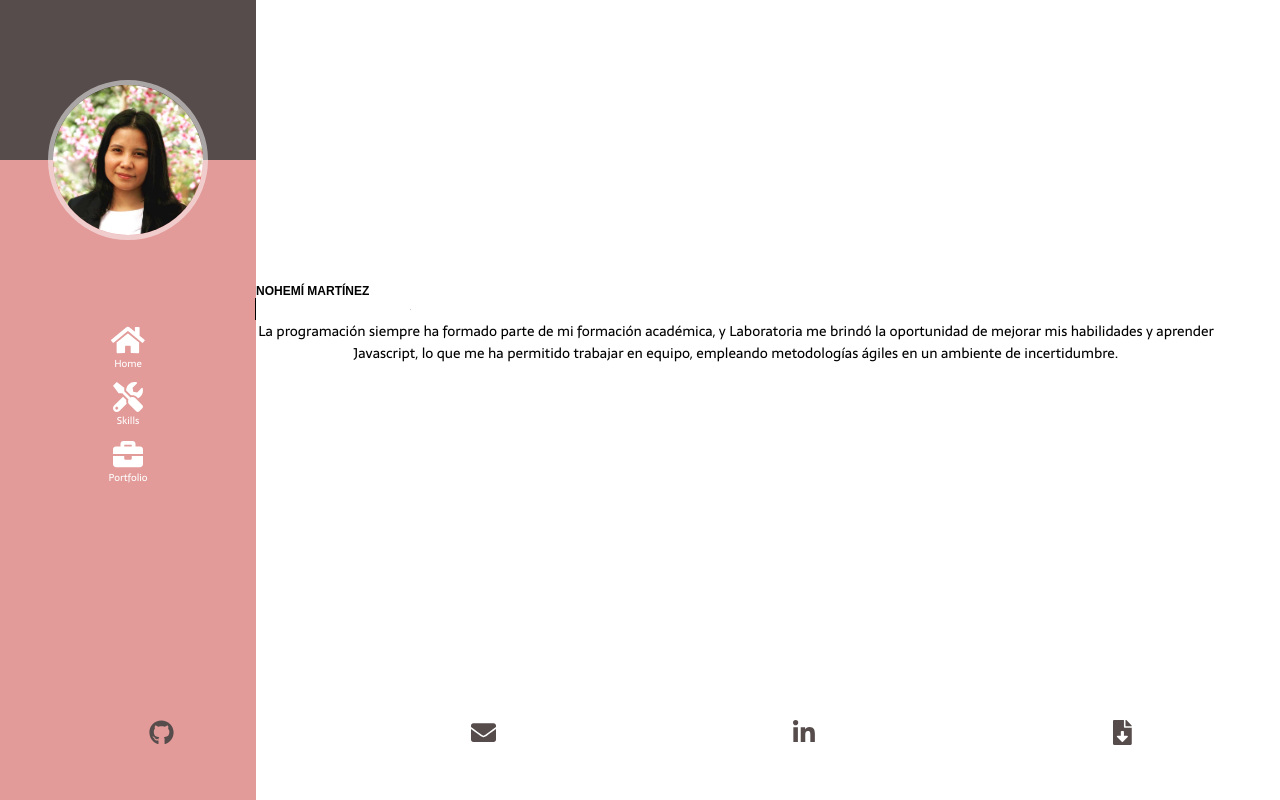
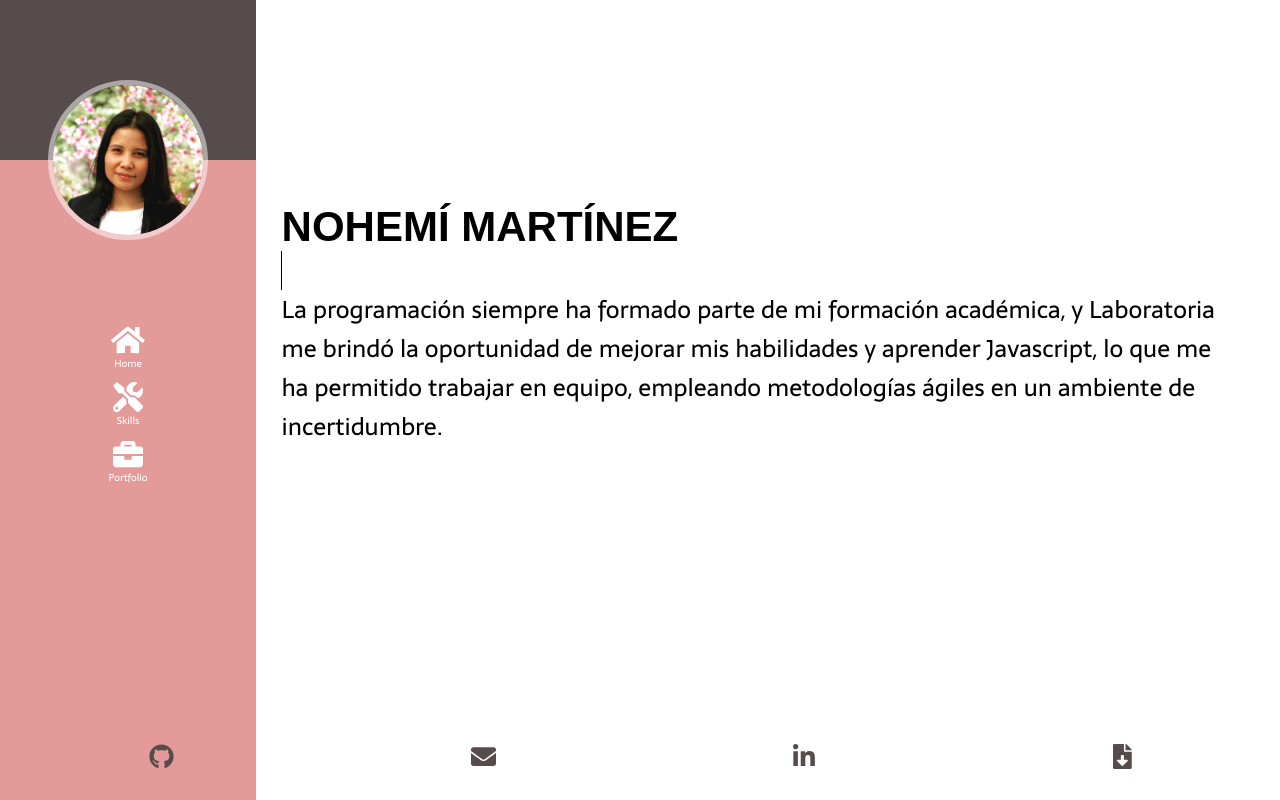
Before and after one commit to nohestmm/portfolio, a React (Create React App) app: page / in a window 1280 px wide. Built offline with nearby package versions, Linux system fonts and the light colour scheme; a web font is replaced by a local one.

Commit message:
adding css to home

```diff
--- a/src/App.css
+++ b/src/App.css
@@ -7,7 +7,7 @@
 .content-top {
     align-items: center;
     width: 100%;
-    height: 60px;
+    height: 9%;
     background: #574C4C;
     display: flex;
     justify-content: flex-end;
@@ -18,14 +18,15 @@
 }
 
 .bottom-div {
+
     top: 300px;
-    position: absolute;
+    position: relative;
     width: 100%;
     background-size: 100% 100%;
 }
 
 .profile-photo {
-    top: 60px;
+    top: 50px;
     position: absolute;
     background: linear-gradient(to bottom, #574C4C 50%, #E29B99 50%, #E29B99 100%);
     display: flex;
@@ -96,8 +97,9 @@
 }
 
 .footer {
+
     position: relative;
-    top: 90%;
+    top: 58%;
     display: flex;
     justify-content: space-around;
 }
@@ -459,27 +461,29 @@ width: 150px;
 }
 
 .bottom-div{
-        display: flex;
-        flex-direction: column;
-        align-items: flex-start;
+    display: flex;
+    flex-direction: column;
+    align-items: flex-start;
     width: 75%;
-    right: 5%;
+    left: 22%;
     top: 0%;
     justify-content: center;
     min-height: calc(100vh - 15%);
 
 }
-.name{
-    font-size: 12px;
+.name span{
+    font-size: 42px;
     color: black;
 
 }
 .text-bottom_name{
+    font-size: 24px;
 
 }
 .paragraph{
-
+   text-align: left;
     margin:0px;
+    font-size: 24px;
 }
 .content-options{
     margin:0;
@@ -491,7 +495,7 @@ width: 150px;
 }
 .footer{
     position: relative;
-    top: 90%;
+    top: 8%;
 
 }
 .content-imgprofile{
```
